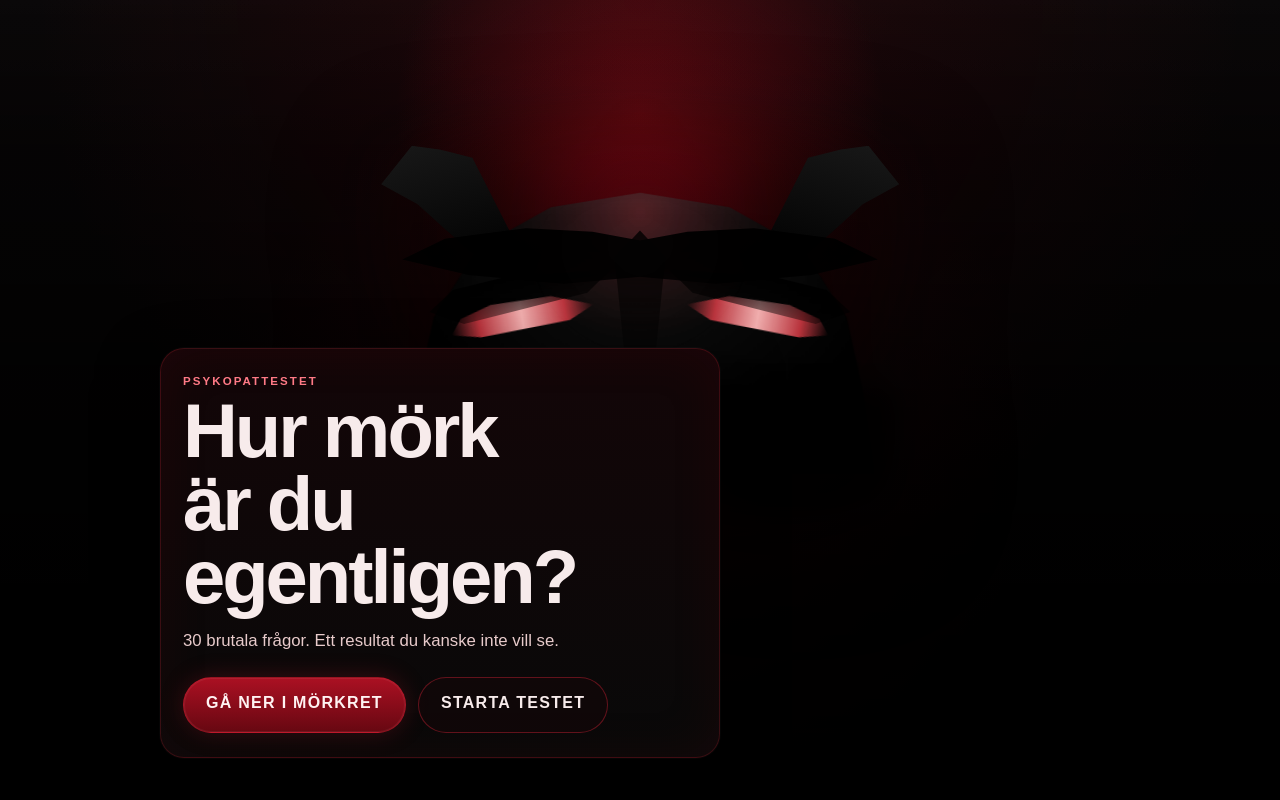
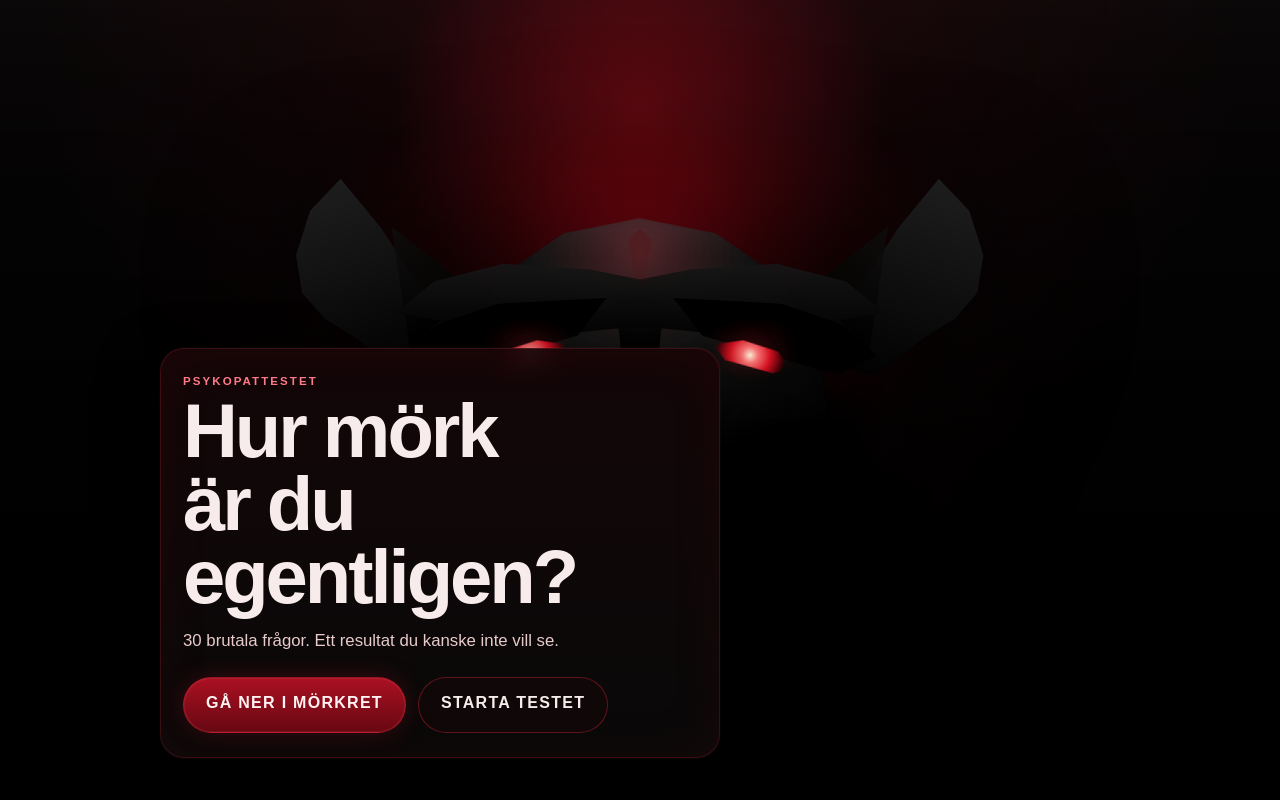
Before and after one commit to rickey88-rgb/nya-psykopat-meme-testet, a Next.js app: page / in a window 1280 px wide. Shown: the top 800 px of the page. Built offline with nearby package versions, Linux system fonts and the light colour scheme.

Commit message:
Replace landing page demon hero

```diff
--- a/app/page.tsx
+++ b/app/page.tsx
@@ -20,7 +20,7 @@ export default function HomePage() {
           display: 'grid',
           alignItems: 'end',
           position: 'relative',
-          padding: '36px 0 42px',
+          padding: '28px 0 42px',
           overflow: 'hidden',
         }}
       >
@@ -29,7 +29,7 @@ export default function HomePage() {
             position: 'absolute',
             inset: 0,
             background:
-              'radial-gradient(circle at 50% 14%, rgba(196, 13, 29, 0.34), transparent 26%), linear-gradient(180deg, rgba(0,0,0,0.16), rgba(0,0,0,0.72) 58%, rgba(0,0,0,0.95) 100%)',
+              'radial-gradient(circle at 50% 14%, rgba(196, 13, 29, 0.38), transparent 26%), linear-gradient(180deg, rgba(0,0,0,0.18), rgba(0,0,0,0.72) 58%, rgba(0,0,0,0.95) 100%)',
           }}
         />
 
@@ -43,8 +43,9 @@ export default function HomePage() {
             justifyContent: 'center',
             pointerEvents: 'none',
             zIndex: 1,
-            opacity: 0.98,
-            paddingBottom: 'min(37svh, 320px)',
+            opacity: 0.99,
+            paddingBottom: 'clamp(220px, 30svh, 300px)',
+            transform: 'translateY(8px)',
           }}
         >
           <DemonFace />
--- a/components/DemonFace.tsx
+++ b/components/DemonFace.tsx
@@ -1,6 +1,6 @@
 export function DemonFace({ compact = false }: { compact?: boolean }) {
-  const width = compact ? 'min(82vw, 340px)' : 'min(96vw, 660px)';
-  const height = compact ? 220 : 360;
+  const width = compact ? 'min(84vw, 360px)' : 'min(96vw, 720px)';
+  const height = compact ? 250 : 390;
 
   return (
     <div
@@ -12,16 +12,16 @@ export function DemonFace({ compact = false }: { compact?: boolean }) {
         margin: '0 auto',
         overflow: 'visible',
         pointerEvents: 'none',
-        filter: 'drop-shadow(0 22px 60px rgba(0,0,0,0.8))',
+        filter: 'drop-shadow(0 28px 80px rgba(0,0,0,0.9))',
       }}
     >
       <div
         style={{
           position: 'absolute',
-          inset: '-6% -8% 20%',
+          inset: '-8% -10% 10%',
           background:
-            'radial-gradient(circle at 50% 30%, rgba(170, 10, 25, 0.34), rgba(70, 0, 8, 0.18) 34%, rgba(0,0,0,0) 72%)',
-          filter: 'blur(22px)',
+            'radial-gradient(circle at 50% 24%, rgba(170, 9, 23, 0.42), rgba(98, 0, 8, 0.16) 28%, rgba(0,0,0,0) 68%)',
+          filter: 'blur(26px)',
           opacity: 0.95,
         }}
       />
@@ -29,34 +29,238 @@ export function DemonFace({ compact = false }: { compact?: boolean }) {
       <div
         style={{
           position: 'absolute',
-          left: '6%',
-          top: '0%',
-          width: '24%',
-          height: '42%',
+          left: '18%',
+          right: '18%',
+          bottom: '-2%',
+          height: '46%',
           background:
-            'linear-gradient(180deg, rgba(24,24,24,1), rgba(0,0,0,1))',
-          clipPath:
-            'polygon(54% 0, 70% 8%, 88% 20%, 100% 100%, 74% 88%, 58% 60%, 46% 38%, 28% 18%)',
-          transform: 'rotate(-18deg)',
-          boxShadow:
-            '0 0 18px rgba(0,0,0,0.95), 0 0 36px rgba(120, 6, 16, 0.2)',
+            'radial-gradient(circle at 50% 10%, rgba(12,12,12,0.96), rgba(0,0,0,0.98) 56%, rgba(0,0,0,0) 100%)',
+          filter: 'blur(10px)',
+          opacity: 0.95,
         }}
       />
 
       <div
         style={{
           position: 'absolute',
-          right: '6%',
-          top: '0%',
-          width: '24%',
-          height: '42%',
+          left: '1%',
+          top: '-2%',
+          width: '27%',
+          height: '54%',
+          background: 'linear-gradient(180deg, rgba(34,34,34,0.92), rgba(3,3,3,1))',
+          clipPath:
+            'polygon(44% 0, 24% 10%, 10% 28%, 7% 46%, 14% 61%, 26% 74%, 44% 98%, 66% 100%, 72% 78%, 63% 52%, 56% 28%)',
+          transform: 'rotate(-18deg)',
+          boxShadow: '0 0 28px rgba(0,0,0,0.96)',
+          opacity: 0.98,
+        }}
+      />
+
+      <div
+        style={{
+          position: 'absolute',
+          left: '10%',
+          top: '11%',
+          width: '18%',
+          height: '30%',
+          background: 'linear-gradient(180deg, rgba(16,16,16,0.95), rgba(0,0,0,1))',
+          clipPath: 'polygon(52% 0, 20% 100%, 84% 80%)',
+          transform: 'rotate(-28deg)',
+          opacity: 0.82,
+        }}
+      />
+
+      <div
+        style={{
+          position: 'absolute',
+          right: '1%',
+          top: '-2%',
+          width: '27%',
+          height: '54%',
+          background: 'linear-gradient(180deg, rgba(34,34,34,0.92), rgba(3,3,3,1))',
+          clipPath:
+            'polygon(56% 0, 76% 10%, 90% 28%, 93% 46%, 86% 61%, 74% 74%, 56% 98%, 34% 100%, 28% 78%, 37% 52%, 44% 28%)',
+          transform: 'rotate(18deg)',
+          boxShadow: '0 0 28px rgba(0,0,0,0.96)',
+          opacity: 0.98,
+        }}
+      />
+
+      <div
+        style={{
+          position: 'absolute',
+          right: '10%',
+          top: '11%',
+          width: '18%',
+          height: '30%',
+          background: 'linear-gradient(180deg, rgba(16,16,16,0.95), rgba(0,0,0,1))',
+          clipPath: 'polygon(48% 0, 80% 100%, 16% 80%)',
+          transform: 'rotate(28deg)',
+          opacity: 0.82,
+        }}
+      />
+
+      <div
+        style={{
+          position: 'absolute',
+          left: '17%',
+          right: '17%',
+          top: '11%',
+          height: '78%',
           background:
-            'linear-gradient(180deg, rgba(24,24,24,1), rgba(0,0,0,1))',
+            'radial-gradient(circle at 50% 12%, rgba(96,96,96,0.36), rgba(20,20,20,0.98) 30%, rgba(2,2,2,1) 74%)',
           clipPath:
-            'polygon(46% 0, 30% 8%, 12% 20%, 0 100%, 26% 88%, 42% 60%, 54% 38%, 72% 18%)',
-          transform: 'rotate(18deg)',
+            'polygon(8% 100%, 9% 76%, 12% 48%, 20% 20%, 34% 5%, 50% 0, 66% 5%, 80% 20%, 88% 48%, 91% 76%, 92% 100%, 68% 94%, 50% 90%, 32% 94%)',
           boxShadow:
-            '0 0 18px rgba(0,0,0,0.95), 0 0 36px rgba(120, 6, 16, 0.2)',
+            'inset 0 -90px 100px rgba(0,0,0,0.98), inset 0 18px 28px rgba(255,255,255,0.05), 0 0 80px rgba(100, 8, 16, 0.18)',
+          animation: 'pageBreath 8s ease-in-out infinite',
+        }}
+      />
+
+      <div
+        style={{
+          position: 'absolute',
+          left: '16%',
+          right: '16%',
+          top: '20%',
+          height: '25%',
+          background:
+            'linear-gradient(180deg, rgba(26,26,26,0.92), rgba(0,0,0,0.96))',
+          clipPath:
+            'polygon(0 58%, 8% 26%, 22% 8%, 40% 14%, 50% 24%, 60% 14%, 78% 8%, 92% 26%, 100% 58%, 82% 74%, 62% 78%, 50% 72%, 38% 78%, 18% 74%)',
+          boxShadow: '0 12px 22px rgba(0,0,0,0.9)',
+          opacity: 0.98,
+        }}
+      />
+
+      <div
+        style={{
+          position: 'absolute',
+          left: '17%',
+          top: '32%',
+          width: '29%',
+          height: '19%',
+          background:
+            'linear-gradient(180deg, rgba(0,0,0,0.98), rgba(0,0,0,0.72))',
+          clipPath: 'polygon(0 54%, 18% 18%, 48% 0, 100% 10%, 84% 56%, 18% 86%)',
+          transform: 'rotate(-7deg)',
+          opacity: 0.98,
+        }}
+      />
+
+      <div
+        style={{
+          position: 'absolute',
+          right: '17%',
+          top: '32%',
+          width: '29%',
+          height: '19%',
+          background:
+            'linear-gradient(180deg, rgba(0,0,0,0.98), rgba(0,0,0,0.72))',
+          clipPath: 'polygon(100% 54%, 82% 18%, 52% 0, 0 10%, 16% 56%, 82% 86%)',
+          transform: 'rotate(7deg)',
+          opacity: 0.98,
+        }}
+      />
+
+      <div
+        style={{
+          position: 'absolute',
+          left: '29%',
+          top: '42%',
+          width: '11%',
+          height: '7%',
+          background:
+            'radial-gradient(circle at 52% 50%, rgba(255,245,220,1) 0, rgba(255,120,120,0.98) 18%, rgba(220,20,35,0.98) 46%, rgba(90,0,8,0.76) 74%, transparent 82%)',
+          clipPath: 'polygon(0 74%, 18% 18%, 64% 0, 100% 34%, 82% 82%, 20% 100%)',
+          transform: 'rotate(-10deg)',
+          boxShadow: '0 0 18px rgba(255, 24, 45, 0.96), 0 0 44px rgba(255, 24, 45, 0.5)',
+          animation: 'eyePulse 2.4s ease-in-out infinite',
+          zIndex: 3,
+        }}
+      />
+
+      <div
+        style={{
+          position: 'absolute',
+          right: '29%',
+          top: '42%',
+          width: '11%',
+          height: '7%',
+          background:
+            'radial-gradient(circle at 48% 50%, rgba(255,245,220,1) 0, rgba(255,120,120,0.98) 18%, rgba(220,20,35,0.98) 46%, rgba(90,0,8,0.76) 74%, transparent 82%)',
+          clipPath: 'polygon(100% 74%, 82% 18%, 36% 0, 0 34%, 18% 82%, 80% 100%)',
+          transform: 'rotate(10deg)',
+          boxShadow: '0 0 18px rgba(255, 24, 45, 0.96), 0 0 44px rgba(255, 24, 45, 0.5)',
+          animation: 'eyePulse 2.4s ease-in-out infinite',
+          zIndex: 3,
+        }}
+      />
+
+      <div
+        style={{
+          position: 'absolute',
+          left: '27%',
+          top: '38.5%',
+          width: '15%',
+          height: '11%',
+          background: 'radial-gradient(circle at 50% 50%, rgba(255,36,52,0.2), rgba(255,0,0,0) 76%)',
+          filter: 'blur(8px)',
+          opacity: 0.95,
+        }}
+      />
+
+      <div
+        style={{
+          position: 'absolute',
+          right: '27%',
+          top: '38.5%',
+          width: '15%',
+          height: '11%',
+          background: 'radial-gradient(circle at 50% 50%, rgba(255,36,52,0.2), rgba(255,0,0,0) 76%)',
+          filter: 'blur(8px)',
+          opacity: 0.95,
+        }}
+      />
+
+      <div
+        style={{
+          position: 'absolute',
+          left: '45%',
+          top: '26%',
+          width: '10%',
+          height: '34%',
+          background:
+            'linear-gradient(180deg, rgba(20,20,20,0.96), rgba(0,0,0,0.9), rgba(0,0,0,0))',
+          clipPath: 'polygon(50% 0, 84% 14%, 68% 100%, 32% 100%, 16% 14%)',
+          opacity: 0.96,
+        }}
+      />
+
+      <div
+        style={{
+          position: 'absolute',
+          left: '46%',
+          top: '13%',
+          width: '8%',
+          height: '18%',
+          background: 'linear-gradient(180deg, rgba(90,10,16,0.42), rgba(0,0,0,0))',
+          clipPath: 'polygon(50% 0, 70% 16%, 54% 100%, 46% 100%, 30% 16%)',
+          opacity: 0.7,
+        }}
+      />
+
+      <div
+        style={{
+          position: 'absolute',
+          left: '20%',
+          right: '20%',
+          bottom: '1%',
+          height: '32%',
+          background:
+            'linear-gradient(180deg, rgba(0,0,0,0.1), rgba(0,0,0,0.92) 56%, rgba(0,0,0,1))',
+          filter: 'blur(12px)',
+          opacity: 0.96,
         }}
       />
 
@@ -65,155 +269,12 @@ export function DemonFace({ compact = false }: { compact?: boolean }) {
           position: 'absolute',
           left: '8%',
           right: '8%',
-          top: '12%',
-          height: '80%',
+          bottom: '-2%',
+          height: '28%',
           background:
-            'radial-gradient(circle at 50% 10%, rgba(88,88,88,0.3), rgba(12,12,12,0.96) 34%, rgba(0,0,0,1) 74%)',
-          clipPath:
-            'polygon(8% 100%, 10% 72%, 13% 46%, 21% 22%, 34% 8%, 50% 3%, 66% 8%, 79% 22%, 87% 46%, 90% 72%, 92% 100%)',
-          boxShadow:
-            'inset 0 -78px 92px rgba(0,0,0,0.98), inset 0 16px 30px rgba(255,255,255,0.05), 0 0 90px rgba(120, 8, 18, 0.16)',
-          animation: 'pageBreath 8.2s ease-in-out infinite',
-        }}
-      />
-
-      <div
-        style={{
-          position: 'absolute',
-          left: '14%',
-          right: '14%',
-          top: '22%',
-          height: '24%',
-          background:
-            'linear-gradient(180deg, rgba(0,0,0,0.96), rgba(0,0,0,0.7) 58%, rgba(0,0,0,0))',
-          clipPath:
-            'polygon(0 42%, 9% 18%, 26% 6%, 40% 10%, 50% 20%, 60% 10%, 74% 6%, 91% 18%, 100% 42%, 86% 60%, 66% 70%, 50% 62%, 34% 70%, 14% 60%)',
-          filter: 'drop-shadow(0 8px 18px rgba(0,0,0,0.95))',
-        }}
-      />
-
-      <div
-        style={{
-          position: 'absolute',
-          left: '21%',
-          top: '41%',
-          width: '22%',
-          height: '12%',
-          background:
-            'linear-gradient(90deg, rgba(255,15,35,0) 0%, rgba(255,70,82,0.75) 20%, rgba(255,185,185,0.98) 50%, rgba(255,70,82,0.75) 80%, rgba(255,15,35,0) 100%)',
-          clipPath:
-            'polygon(0 72%, 8% 38%, 30% 18%, 72% 22%, 100% 58%, 82% 84%, 20% 88%)',
-          transform: 'rotate(-10deg)',
-          boxShadow:
-            '0 0 20px rgba(255, 28, 50, 0.95), 0 0 48px rgba(255, 28, 50, 0.42)',
-          animation: 'eyePulse 2.3s ease-in-out infinite',
-        }}
-      />
-
-      <div
-        style={{
-          position: 'absolute',
-          right: '21%',
-          top: '41%',
-          width: '22%',
-          height: '12%',
-          background:
-            'linear-gradient(270deg, rgba(255,15,35,0) 0%, rgba(255,70,82,0.75) 20%, rgba(255,185,185,0.98) 50%, rgba(255,70,82,0.75) 80%, rgba(255,15,35,0) 100%)',
-          clipPath:
-            'polygon(100% 72%, 92% 38%, 70% 18%, 28% 22%, 0 58%, 18% 84%, 80% 88%)',
-          transform: 'rotate(10deg)',
-          boxShadow:
-            '0 0 20px rgba(255, 28, 50, 0.95), 0 0 48px rgba(255, 28, 50, 0.42)',
-          animation: 'eyePulse 2.3s ease-in-out infinite',
-        }}
-      />
-
-      <div
-        style={{
-          position: 'absolute',
-          left: '18%',
-          top: '35%',
-          width: '28%',
-          height: '18%',
-          background:
-            'linear-gradient(180deg, rgba(0,0,0,0.95), rgba(0,0,0,0.2))',
-          clipPath:
-            'polygon(0 50%, 14% 20%, 44% 8%, 100% 14%, 86% 46%, 18% 74%)',
-          transform: 'rotate(-6deg)',
-          opacity: 0.96,
-        }}
-      />
-
-      <div
-        style={{
-          position: 'absolute',
-          right: '18%',
-          top: '35%',
-          width: '28%',
-          height: '18%',
-          background:
-            'linear-gradient(180deg, rgba(0,0,0,0.95), rgba(0,0,0,0.2))',
-          clipPath:
-            'polygon(100% 50%, 86% 20%, 56% 8%, 0 14%, 14% 46%, 82% 74%)',
-          transform: 'rotate(6deg)',
-          opacity: 0.96,
-        }}
-      />
-
-      <div
-        style={{
-          position: 'absolute',
-          left: '44%',
-          top: '24%',
-          width: '12%',
-          height: '42%',
-          background:
-            'linear-gradient(180deg, rgba(0,0,0,0.96), rgba(0,0,0,0.55), rgba(0,0,0,0))',
-          clipPath: 'polygon(50% 0, 82% 18%, 66% 100%, 34% 100%, 18% 18%)',
-          opacity: 0.88,
-        }}
-      />
-
-      <div
-        style={{
-          position: 'absolute',
-          left: '11%',
-          bottom: '-2%',
-          width: '30%',
-          height: '34%',
-          background:
-            'radial-gradient(circle at 50% 30%, rgba(0,0,0,0.55), rgba(0,0,0,0.92) 60%, rgba(0,0,0,0) 100%)',
-          filter: 'blur(12px)',
-          opacity: 0.85,
-        }}
-      />
-
-      <div
-        style={{
-          position: 'absolute',
-          right: '11%',
-          bottom: '-2%',
-          width: '30%',
-          height: '34%',
-          background:
-            'radial-gradient(circle at 50% 30%, rgba(0,0,0,0.55), rgba(0,0,0,0.92) 60%, rgba(0,0,0,0) 100%)',
-          filter: 'blur(12px)',
-          opacity: 0.85,
-        }}
-      />
-
-      <div
-        style={{
-          position: 'absolute',
-          left: '22%',
-          right: '22%',
-          top: '14%',
-          height: '62%',
-          borderRadius: '50%',
-          background:
-            'radial-gradient(circle at 50% 22%, rgba(255,255,255,0.04), transparent 58%)',
-          filter: 'blur(16px)',
-          opacity: 0.42,
+            'radial-gradient(circle at 50% 10%, rgba(0,0,0,0.65), rgba(0,0,0,0.98) 60%, rgba(0,0,0,0) 100%)',
+          filter: 'blur(14px)',
+          opacity: 0.92,
         }}
       />
     </div>
```
